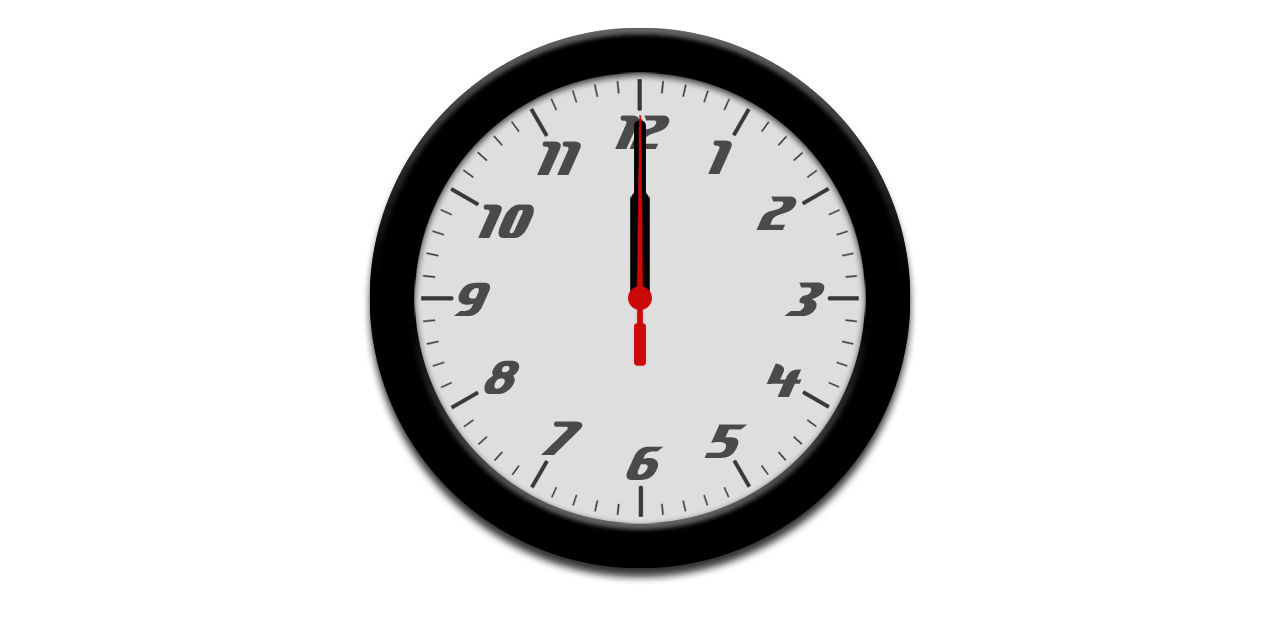
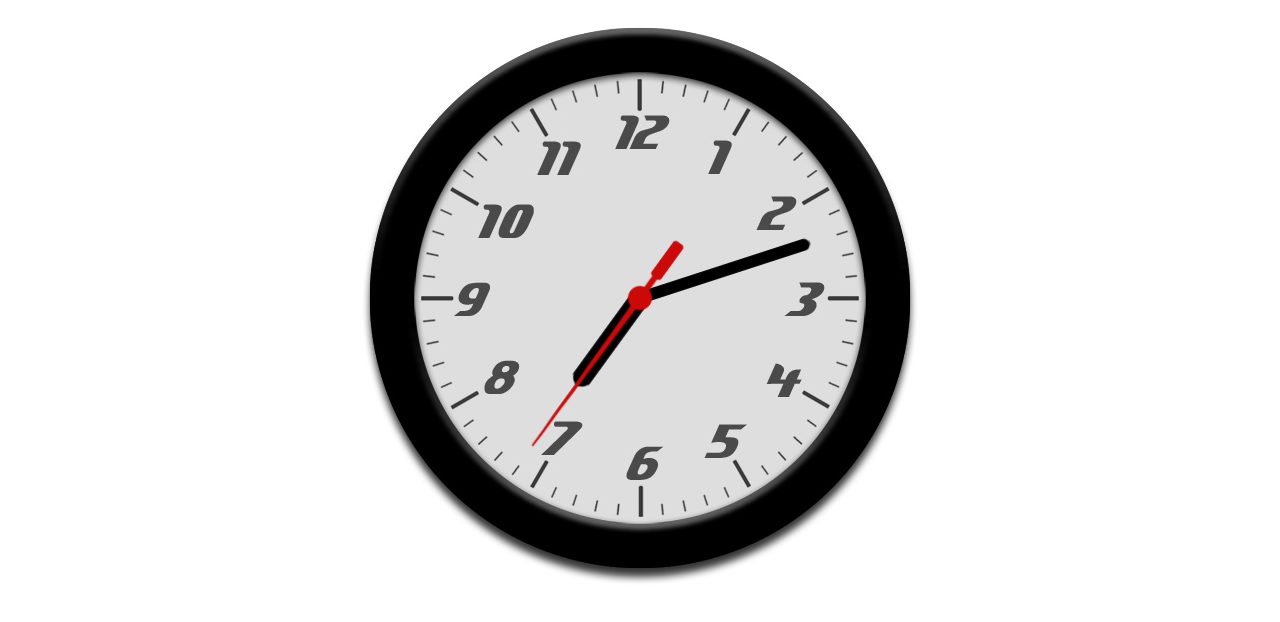
Before and after one commit to plex79/clock, a website: page index.html in a window 1280 px wide. Shown: the part 152-774 px from the top of the page. Drawn offline with Linux system fonts and the light colour scheme; files that its build step writes are made by us from their sources.

Commit message:
wersja 3

```diff
--- a/_roboczy/js/zegar.js
+++ b/_roboczy/js/zegar.js
@@ -0,0 +1,26 @@
+$(document).ready(function(){
+		var Csec = $('#sec'),
+		Cmin = $('#min'),
+		Chour = $('#hour');
+
+		setInterval(function(){
+		var seconds = new Date().getSeconds(),
+		mins = new Date().getMinutes(),
+		hours = new Date().getHours(),
+		sdegree = seconds * 6,
+		mdegree = mins * 6,
+		hdegree = hours * 30 + (mins/2),
+		srotate = "rotate(" + sdegree + "deg)";
+		mrotate = "rotate(" + mdegree + "deg)";
+		hrotate = "rotate(" + hdegree + "deg)";
+
+		Csec.css({"-webkit-transform":srotate});
+		Cmin.css({"-webkit-transform":mrotate});
+		Chour.css({"-webkit-transform":hrotate});
+
+		}, 1000);
+
+
+
+
+});
--- a/index.html
+++ b/index.html
@@ -89,6 +89,7 @@
 
     <!-- Bootstrap Core JavaScript -->
     <script src="js/bootstrap.min.js"></script>
+    <script src="js/zegar.min.js"></script>
 
 </body>
 
```
Also changed, not shown: _roboczy/css/zegar.css (line endings or trailing spaces), js/zegar.min.js.
